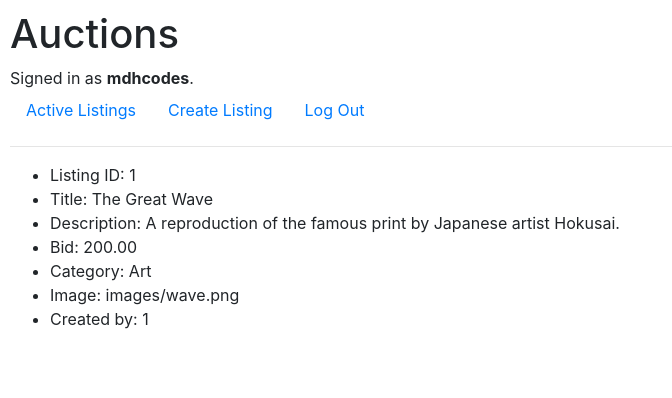
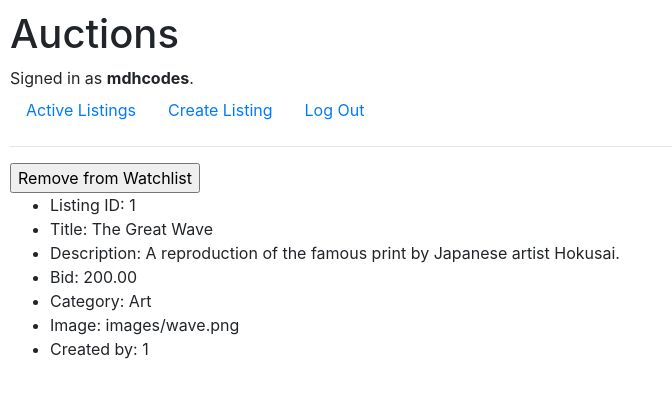
Before and after one commit to mdhcodes/commerce, a Django app: page /listing/1 in a window 1280 px wide. Shown: the top 398 px of the page, without its empty margins (0-672 px from the left). Run offline with Django 5.2, Linux system fonts and the light colour scheme; a user stored in the database is signed in; data comes from the database, SQL or seed files in the repository; some libraries are stand-ins or nearby versions.

Commit message:
Complete add and remove items from watchlist

```diff
--- a/auctions/forms.py
+++ b/auctions/forms.py
@@ -16,6 +16,7 @@ class CreateListingForm(forms.ModelForm):
         # http://www.semicolom.com/blog/add-a-hidden-field-to-a-django-form/
         # https://stackoverflow.com/questions/22606786/how-to-hide-a-field-in-django-modelform
         widgets = {
-            "createdBy": forms.HiddenInput()
+            "createdBy": forms.HiddenInput(),
+            "watchlist": forms.HiddenInput()
         }
-        exclude = ["watchList"]
+        # exclude = ["watchlist"]
--- a/auctions/models.py
+++ b/auctions/models.py
@@ -43,13 +43,18 @@ class Listing(models.Model):
     # https://www.geeksforgeeks.org/decimalfield-django-models/
     bid = models.DecimalField(max_digits=19, decimal_places=2, default=00.00) # "Stores numbers up to one billion with a resolution of 4 decimal places."
 
-    # A watchlist for each listing that holds all the users watching it.
-    watchList = models.ManyToManyField(User, blank=True, related_name="user") # blank=True means a Listing can have no users watching it.
+    # https://docs.djangoproject.com/en/5.0/ref/models/fields/#django.db.models.ForeignKey.related_name
+    # The name to use for the relation from the related object back to this one. It’s also the default value for related_query_name (the name to use for the reverse filter name from the target model).
+    # https://stackoverflow.com/questions/2642613/what-is-related-name-used-for
+    # https://cs50.harvard.edu/web/2020/notes/4/#shell
+
+    # Each listing has a watchlist that includes all the users who are watching it or have added it to their watchlist. One listing may be on many user watchlists.
+    watchlist = models.ManyToManyField(User, blank=True, related_name="watch_list") # blank=True means a Listing can have no users watching it.
 
     # https://www.geeksforgeeks.org/python-relational-fields-in-django-models/?ref=gcse
     # "It is a good practice to name the many-to-one field with the same name as the related model, lowercase."
     # "Many-to-one relations are defined using ForeignKey field of django.db.models." A user can have multiple listings but a listing can't have multipls users.
-    createdBy = models.ForeignKey(User, on_delete=models.CASCADE) # If a user is deleted, all listings posted by that user are deleted as well.
+    createdBy = models.ForeignKey(User, on_delete=models.CASCADE, related_name="user") # If a user is deleted, all listings posted by that user are deleted as well.
 
     # Instructions to convert Listing object into a string.
     # https://cs50.harvard.edu/web/2020/notes/4/#shell
--- a/auctions/templates/auctions/listing.html
+++ b/auctions/templates/auctions/listing.html
@@ -15,6 +15,31 @@ Listing Page:
 
     <p style="color: green;">{{ message }}</p>
 
+    <div>
+
+        {% if user.is_authenticated %}
+
+            {% if user_is_watching %} <!-- Is the item on the watchlist? -->
+                <!-- If the item is already on the watchlist, the user may remove it. -->
+                <form action="{% url 'remove_from_watchlist' item_id %}" method="post">
+                    {% csrf_token %}
+                    <input type="submit" value="Remove from Watchlist">
+                </form>
+
+            {% else %}
+
+                <!-- The user may add the item to their Watchlist. -->
+                <form action="{% url 'add_to_watchlist' item_id %}" method="post">
+                    {% csrf_token %}
+                    <input type="submit" value="Add to Watchlist">
+                </form>
+
+            {% endif %}
+
+        {% endif %}
+
+    </div>
+
     <ul>
 
         {% for data in listing_data %}
--- a/auctions/urls.py
+++ b/auctions/urls.py
@@ -11,4 +11,8 @@ urlpatterns = [
     path("new_listing", views.new_listing, name="new_listing"),
     # Add path to listing page.
     path("listing/<int:id>", views.listing, name="listing"),
+    # Add path to add an item/listing to the user's Watchlist
+    path("add_to_watchlist/<int:id>", views.add_to_watchlist, name="add_to_watchlist"),
+    # Add path to remove an item/listing from the user's Watchlist
+    path("remove_from_watchlist/<int:id>", views.remove_from_watchlist, name="remove_from_watchlist"),
 ]
--- a/auctions/views.py
+++ b/auctions/views.py
@@ -142,17 +142,85 @@ On that page, users should be able to view all details about the listing, includ
 def listing(request, id):
 
     item_id = id
-    # print("Item id:", item_id)
+    # print("Item id:", item_id) # Returns ID
     # print("ID Type", type(item_id)) # <class 'int'>
 
     # Retrieve a specific row in the database table Listings.
     # https://www.w3schools.com/django/django_queryset_get.php
-    listing_data = Listing.objects.filter(id=item_id).values()
-    print("Listing Data:", listing_data)
+    listing_data = Listing.objects.filter(pk=item_id) #.values() # Returns iterable QuerySet with or without .values()
+    # listing_data = Listing.objects.get(pk=item_id) # Returns Platter 1 / Art - .get() retrieves a single object - Listing object is not iterable
+    # If I wanted to use the above .get() I'd have to place listing_data in the context and access each in the html as listing_data.title, listing_data.description, listing_data.description.bid, etc. without a 'for loop'.
+    # print("Listing Data:", listing_data) # Returns QuerySet
+
+    # Watchlist Database Queries
+    # Does the user have this item on their watch_list?
+    # Get user
+    user_name = request.user
+    # print("User Name:", user_name) # Returns user's name
+    # user_id = request.user.id
+    # print("User ID:", user_id) # Returns user's ID
+
+    # https://stackoverflow.com/questions/4319469/queryset-object-has-no-attribute-error-trying-to-get-related-data-on-manytoma
+    get_listing_data = Listing.objects.get(pk=item_id) # Retrieves a single Listing object - Returns title / category
+    # print("Get Listing Data:", get_listing_data)
+    watchlist_data = get_listing_data.watchlist.all() # Returns QuerySet of users linked to the listing's watchlist.
+    # print("Watchlist Data:", watchlist_data)
+
+    # user_is_watching = False
+    user_is_watching = user_name in watchlist_data
 
     context = {
         "listing_data": listing_data,
-        "item_id": item_id
+        "item_id": item_id,
+        "user_is_watching": user_is_watching
     }
 
     return render(request, "auctions/listing.html", context)
+
+
+"""
+Watchlist
+If the user is signed in, the may add the item to their “Watchlist.”
+If the item is already on the watchlist, they may remove it.
+"""
+
+def add_to_watchlist(request, id):
+
+    listing_id = id
+    user_name = request.user
+
+    # https://docs.djangoproject.com/en/5.0/topics/db/queries/#saving-foreignkey-and-manytomanyfield-fields
+    # Saving ForeignKey and ManyToManyField fields
+    # Get listing
+    get_listing_data = Listing.objects.get(pk=listing_id)
+
+    # If POST request
+    if request.method == "POST":
+
+        # Update ManyToManyField using add(). Add user to the watchlist in the Listing table for the specified item.
+        get_listing_data.watchlist.add(user_name)
+
+        # Redirect to listing.html passing the argument 'id' for the listing.
+        # https://stackoverflow.com/questions/52575418/reverse-with-prefix-argument-after-must-be-an-iterable-not-int
+        return HttpResponseRedirect(reverse("listing", args=(listing_id,)))
+
+
+def remove_from_watchlist(request, id):
+
+    listing_id = id
+    user_name = request.user
+
+    # https://docs.djangoproject.com/en/5.0/topics/db/queries/#many-to-many-relationships
+    # Remove items from a field in the database
+    # Get listing
+    get_listing_data = Listing.objects.get(pk=listing_id)
+
+    # If POST request
+    if request.method == "POST":
+
+        # Update ManyToManyField using remove(). Remove the user from the watchlist in the Listing table for the specified item.
+        get_listing_data.watchlist.remove(user_name)
+
+        # Redirect to listing.html passing the argument 'id' for the listing
+        # https://stackoverflow.com/questions/52575418/reverse-with-prefix-argument-after-must-be-an-iterable-not-int
+        return HttpResponseRedirect(reverse("listing", args=(listing_id,)))
```
Also changed, not shown: auctions/migrations/0004_remove_listing_watchlist_alter_listing_createdby_and_more.py (added), auctions/migrations/0005_alter_listing_watchlist.py (added), db.sqlite3.
